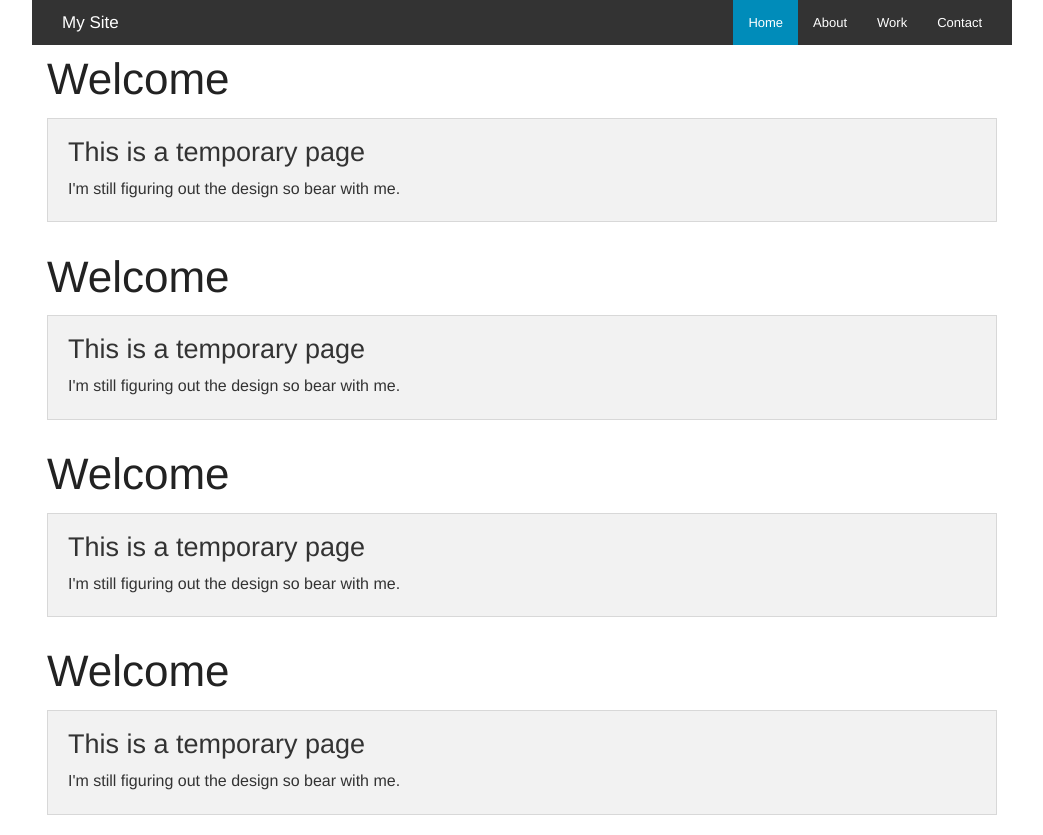
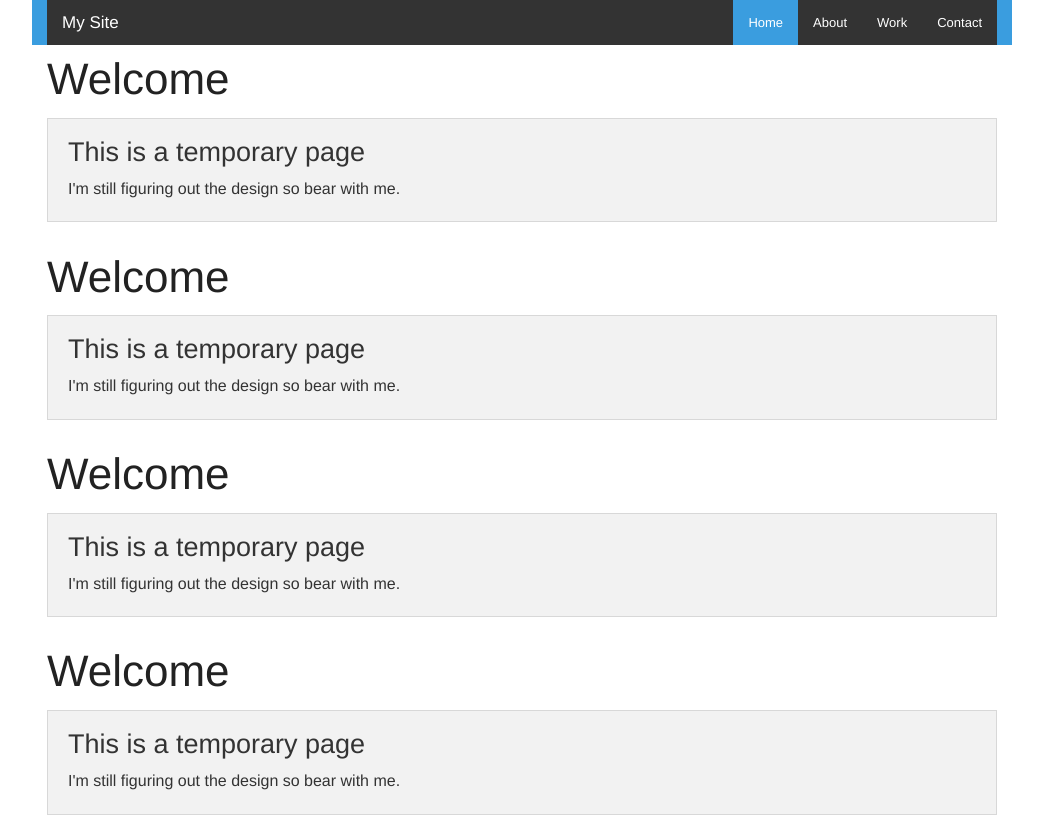
Before and after one commit to mighty-mouse/peterbuban-ca, a website: page index.html in a window 1280 px wide. Shown: the whole page, without its empty margins (118-1161 px from the left). Drawn offline with Linux system fonts and the light colour scheme; files that its build step writes are made by us from their sources.

Commit message:
updated css

```diff
--- a/scss/_settings.scss
+++ b/scss/_settings.scss
@@ -51,7 +51,7 @@
 // $default-float: left;
 
 // We use these as default colors throughout
-// $primary-color: #008CBA;
+ $primary-color: #3A9DDF;
 // $secondary-color: #e7e7e7;
 // $alert-color: #f04124;
 // $success-color: #43AC6A;
--- a/scss/styles.scss
+++ b/scss/styles.scss
@@ -2,6 +2,6 @@
 @import "foundation/_functions";
 
 #navigation-bar {
-    background:#333333;
-    width:100%;
+    width: 100%;
+    background: #3A9DDF;
 }
```
Also changed, not shown: css/app.css, css/styles.css.
